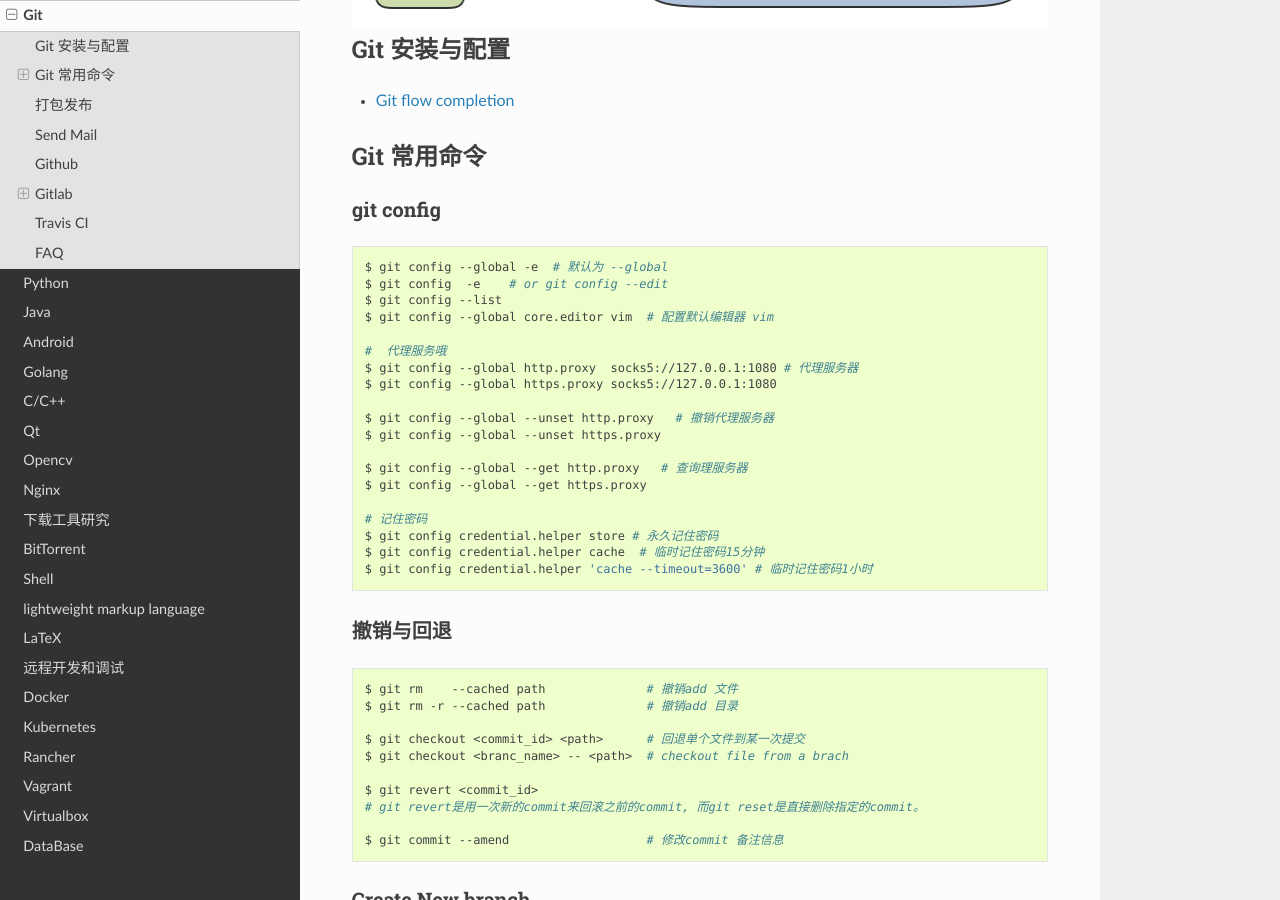
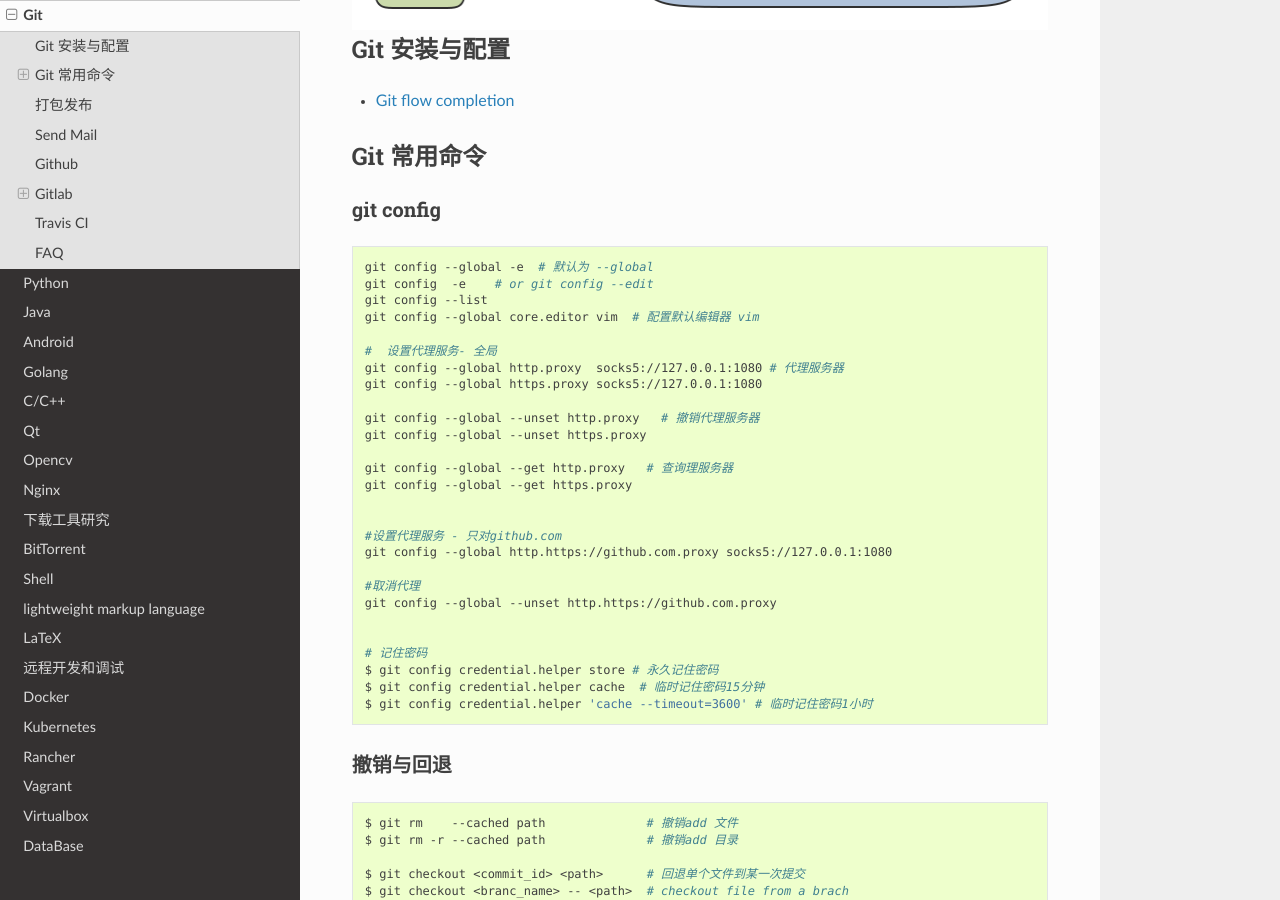
Before and after one commit to my-rds-store/my_space, a Sphinx documentation site: the page built from source/git/index.rst, in a window 1280 px wide and 900 px high, scrolled down 860 px. Built offline with Sphinx 7.4.7 and the Read the Docs theme 2.0.0, drawn with Linux system fonts in a browser that asks for light colours; some of the changed text lies outside the part shown.

Commit message:
update ...

```diff
--- a/source/autoware/index.rst
+++ b/source/autoware/index.rst
@@ -226,6 +228,10 @@
     wget -O autoware.ai.repos "https://gitlab.com/autowarefoundation/autoware.ai/autoware/raw/1.13.0/autoware.ai.repos?inline=false"
 
     # Download 1.14.0
+    wget https://raw.fastgit.org/Autoware-AI/autoware.ai/1.14.0/autoware.ai.repos
+    sed -i "s/github.com/hub.fastgit.org/" autoware.ai.repos
+
+
 
     # Download master
     wget -O autoware.ai.repos "https://raw.githubusercontent.com/Autoware-AI/autoware.ai/master/autoware.ai.repos"
--- a/source/git/index.rst
+++ b/source/git/index.rst
@@ -29,6 +29,8 @@
 
 * `Git flow completion <https://github.com/bobthecow/git-flow-completion/wiki/Install-Bash-git-completion>`_
 
+
+
 ************
 Git 常用命令
 ************
@@ -38,20 +40,28 @@
 
 .. code-block:: sh
 
-    $ git config --global -e  # 默认为 --global
-    $ git config  -e    # or git config --edit
-    $ git config --list
-    $ git config --global core.editor vim  # 配置默认编辑器 vim
+    git config --global -e  # 默认为 --global
+    git config  -e    # or git config --edit
+    git config --list
+    git config --global core.editor vim  # 配置默认编辑器 vim
 
-    #  代理服务哦
-    $ git config --global http.proxy  socks5://127.0.0.1:1080 # 代理服务器
-    $ git config --global https.proxy socks5://127.0.0.1:1080
+    #  设置代理服务- 全局
+    git config --global http.proxy  socks5://127.0.0.1:1080 # 代理服务器
+    git config --global https.proxy socks5://127.0.0.1:1080
 
-    $ git config --global --unset http.proxy   # 撤销代理服务器
-    $ git config --global --unset https.proxy
+    git config --global --unset http.proxy   # 撤销代理服务器
+    git config --global --unset https.proxy
 
-    $ git config --global --get http.proxy   # 查询理服务器
-    $ git config --global --get https.proxy
+    git config --global --get http.proxy   # 查询理服务器
+    git config --global --get https.proxy
+
+
+    #设置代理服务 - 只对github.com
+    git config --global http.https://github.com.proxy socks5://127.0.0.1:1080
+
+    #取消代理
+    git config --global --unset http.https://github.com.proxy
+
 
     # 记住密码
     $ git config credential.helper store # 永久记住密码
@@ -257,6 +267,21 @@
     # send
     $ git send-email --no-chain-reply-to --annotate --confirm=always --to=jxm_zn@163.com  master -1
 
+********
+Github
+********
+
+
+* github的镜像网站 `github.com.cnpmjs.org` 和 `hub.fastgit.org`
+
+.. code-block:: sh
+
+    # 未加速
+    git clone https://github.com/Autoware-AI/autoware.ai.git
+
+    # 加速
+    git clone https://github.com.cnpmjs.org/Autoware-AI/autoware.ai.git
+    git clone https://hub.fastgit.org/Autoware-AI/autoware.ai.git
 
 
 * `如何加快github下载代码的速度 <https://blog.csdn.net/mist99/article/details/80602090>`_
```
Also changed, not shown: other parts of source/autoware/index.rst (+2 -0 lines), other parts of source/git/index.rst (+2 -4 lines).
